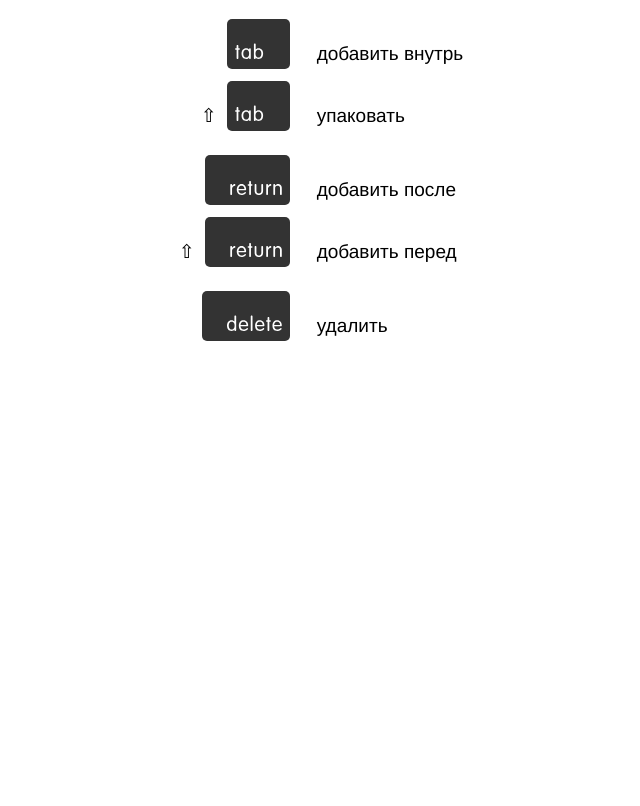
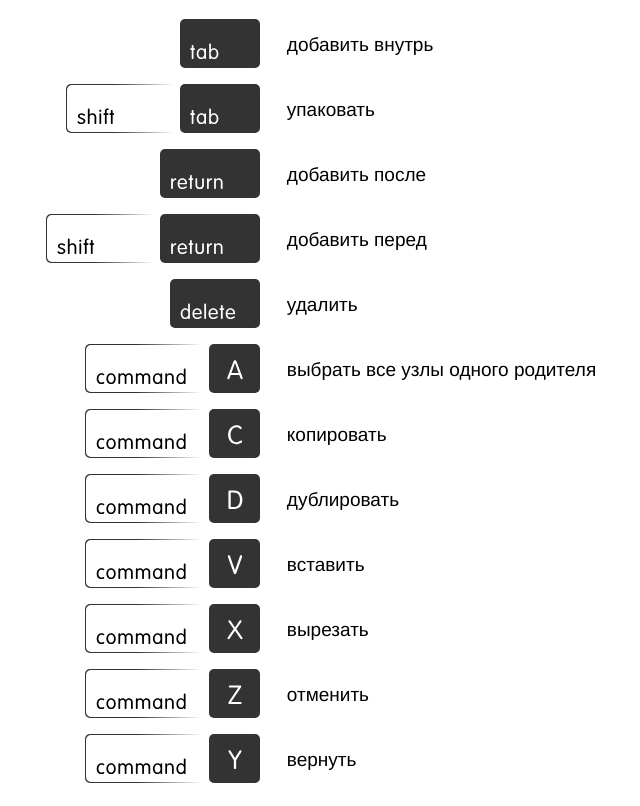
Before and after one commit to nestednode/nestednode.github.io, a website: page markup/index.jade in a window 1280 px wide. Shown: the whole page, without its empty margins (319-959 px from the left). Drawn offline with nearby package versions, Linux system fonts and the light colour scheme; files that its build step writes are made by us from their sources; files whose address does not match are found by name.

Commit message:
keymap: key block, svg text sprite, mod keys

```diff
--- a/markup/index.jade
+++ b/markup/index.jade
@@ -1,39 +1,29 @@
+mixin keymap-item(shortcut)
+    tr
+        td.keymap__shortcut
+            each key in shortcut
+                .key(class = 'key_' + key)
+        td.keymap__descr
+            block
+
+
 doctype
-html
+html.mac
     head
         meta(charset='utf-8')
         link(rel='stylesheet' href='index.css')
     body
         .content
             table.keymap
-                tr
-                    td.keymap__shortcut
-                        span.keymap__key
-                            img(src='img/tab.svg')
-                    td.keymap__descr добавить внутрь
-                tr
-                    td.keymap__shortcut
-                        span.keymap__mod ⇧
-                        span.keymap__key
-                            img(src='img/tab.svg')
-                    td.keymap__descr упаковать
-                tr
-                    td
-                tr
-                    td.keymap__shortcut
-                        span.keymap__key.keymap__key_right
-                            img(src='img/return.svg')
-                    td.keymap__descr добавить после
-                tr
-                    td.keymap__shortcut
-                        span.keymap__mod ⇧
-                        span.keymap__key.keymap__key_right
-                            img(src='img/return.svg')
-                    td.keymap__descr добавить перед
-                tr
-                    td
-                tr
-                    td.keymap__shortcut
-                        span.keymap__key.keymap__key_right
-                            img(src='img/delete.svg')
-                    td.keymap__descr удалить
+                +keymap-item(['tab']) добавить внутрь
+                +keymap-item(['shift', 'tab']) упаковать
+                +keymap-item(['return']) добавить после
+                +keymap-item(['shift', 'return']) добавить перед
+                +keymap-item(['delete']) удалить
+                +keymap-item(['ctrl', 'a']) выбрать все узлы одного родителя
+                +keymap-item(['ctrl', 'c']) копировать
+                +keymap-item(['ctrl', 'd']) дублировать
+                +keymap-item(['ctrl', 'v']) вставить
+                +keymap-item(['ctrl', 'x']) вырезать
+                +keymap-item(['ctrl', 'z']) отменить
+                +keymap-item(['ctrl', 'y']) вернуть
--- a/style/index.less
+++ b/style/index.less
@@ -16,53 +16,98 @@ body {
     &__shortcut {
         text-align: right;
         vertical-align: top;
-    }
-
-    &__mod {
-        margin-right: 10px;
-        //vertical-align: middle;
-        font-size: 19px;
-    }
-
-    &__key {
-        display: inline-block;
-        border-radius: 5px;
-        padding: 24px 26px 5px 7px;
-        background-color: #333;
-
-        &_right {
-            padding-left: 24px;
-            padding-right: 7px;
-        }
+        white-space: nowrap;
     }
 
     &__descr {
         font-family: Helvetica, Arial, sans-serif;
         font-size: 19px;
         line-height: 1.6;
-        //vertical-align: middle;
-        vertical-align: bottom;
+        vertical-align: middle;
     }
-
 
 }
 
 
+.key {
+    @bg: #333;
+    @bg-mod-key: #fff;
+    @radius: 5px;
 
-.xx_key {
     display: inline-block;
-    margin: 0 4px;
-    border-radius: 5px;
-    height: 24px;
-    background-color: #333;
-    background-repeat: no-repeat;
-    background-position: center center;
-    background-size: 23px auto;
-    padding: 0 4px 1px;
+    position: relative;
+    border-radius: @radius;
+    height: 49px;
+    background-color: @bg;
+    .bg-sprite();
 
 
-    &_tab {
-        background-image: url('img/tab.svg');
-        width: 45px;
+    .bg-sprite() {
+        background-image: url('img/keys.svg');
+        background-repeat: no-repeat;
+    }
+    .bg-sprite-pos(@n, @offset-fix: 0) {
+        @sprite-offset: -50px;
+        background-position-y: @n * @sprite-offset + @offset-fix;
+    }
+    .func-key(@n, @width) {
+        .bg-sprite-pos(@n);
+        width: @width;
+    }
+    .letter-key(@n) {
+        .func-key(@n, 51px);
+        background-position-x: center;
+    }
+    .mod-key(@n, @width) {
+        margin-right: -@radius * 2;
+        width: @width;
+        background: -webkit-linear-gradient(0, @bg 40%, @bg-mod-key 90%);
+
+        &:before {
+            content: '';
+            display: block;
+            position: absolute;
+            top: 1px;
+            bottom: 1px;
+            left: 1px;
+            right: 1px;
+            border-radius: @radius;
+            background-color: @bg-mod-key;
+            .bg-sprite();
+            .bg-sprite-pos(@n, -1);
+        }
+    }
+
+
+
+    &_a { .letter-key(10) }
+    &_c { .letter-key(11) }
+    &_d { .letter-key(12) }
+    &_v { .letter-key(13) }
+    &_x { .letter-key(14) }
+    &_y { .letter-key(15) }
+    &_z { .letter-key(16) }
+
+    &_esc { .func-key(5, 60px) }
+    &_tab { .func-key(6, 80px) }
+    &_delete { .func-key(7, 90px) }
+    &_return { .func-key(8, 100px) }
+    &_f2 { .func-key(9, 60px) }
+
+    &_shift { .mod-key(0, 120px) }
+
+    &_ctrl {
+        .mod-key(1, 100px);
+        html.mac & {
+            width: 130px;
+            &:before { .bg-sprite-pos(2, -1); }
+        }
+    }
+    &_alt {
+        .mod-key(3, 100px);
+        html.mac & {
+            width: 130px;
+            &:before { .bg-sprite-pos(4, -1); }
+        }
     }
 }
```
Also changed, not shown: img/delete.svg (deleted), img/keys.svg (added), img/return.svg (deleted), img/tab.svg (deleted), index.css, index.html.
